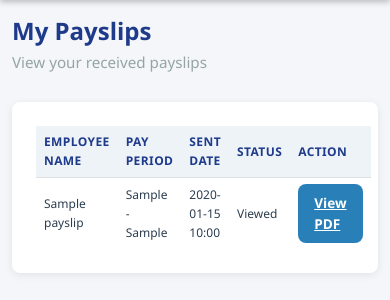
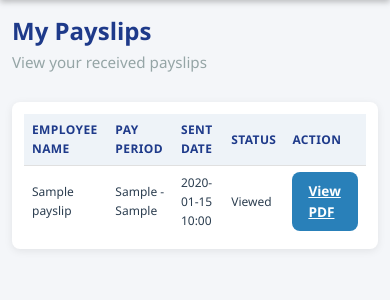
Before and after one commit to LagayaDan/Flask-Capstone, a Flask app: page /payslips in a window 390 px wide. Shown: the part 114-414 px from the top of the page. Run offline with Flask 3, Linux system fonts and the light colour scheme; the visitor is signed in with stand-in values (Sample User, id 1); a database or web service that is not in the repository returns one stand-in record (values such as "Sample title"); some libraries are stand-ins or nearby versions.

Commit message:
Enhance data section with responsive styles
Added responsive styles for data section padding and headings.

```diff
--- a/webapp/static/style.css
+++ b/webapp/static/style.css
@@ -118,8 +118,41 @@ body {
 .info-value { font-size: 1.15rem; font-weight: 700; color: var(--text); margin-top: 4px; }
 
 /* ── Data table ────────────────────────────────────────────── */
-.data-section  { background: var(--surface); border-radius: var(--radius); box-shadow: var(--shadow); padding: 24px; margin-bottom: 28px; }
-.data-section h2 { font-size: 1.1rem; color: var(--primary); margin-bottom: 16px; }
+.data-section  {
+    background: var(--surface);
+    border-radius: var(--radius);
+    box-shadow: var(--shadow);
+    padding: 24px;
+    margin-bottom: 28px;
+}
+.data-section h2 {
+    font-size: 1.1rem;
+    color: var(--primary);
+    margin-bottom: 16px;
+}
+
+/* Responsive data section padding */
+@media (max-width: 768px) {
+    .data-section {
+        padding: 16px;
+        margin-bottom: 20px;
+    }
+    .data-section h2 {
+        font-size: 1rem;
+        margin-bottom: 12px;
+    }
+}
+
+@media (max-width: 480px) {
+    .data-section {
+        padding: 12px;
+        margin-bottom: 16px;
+    }
+    .data-section h2 {
+        font-size: 0.9rem;
+        margin-bottom: 8px;
+    }
+}
 
 .data-table { width: 100%; border-collapse: collapse; }
 .data-table th, .data-table td {
```
